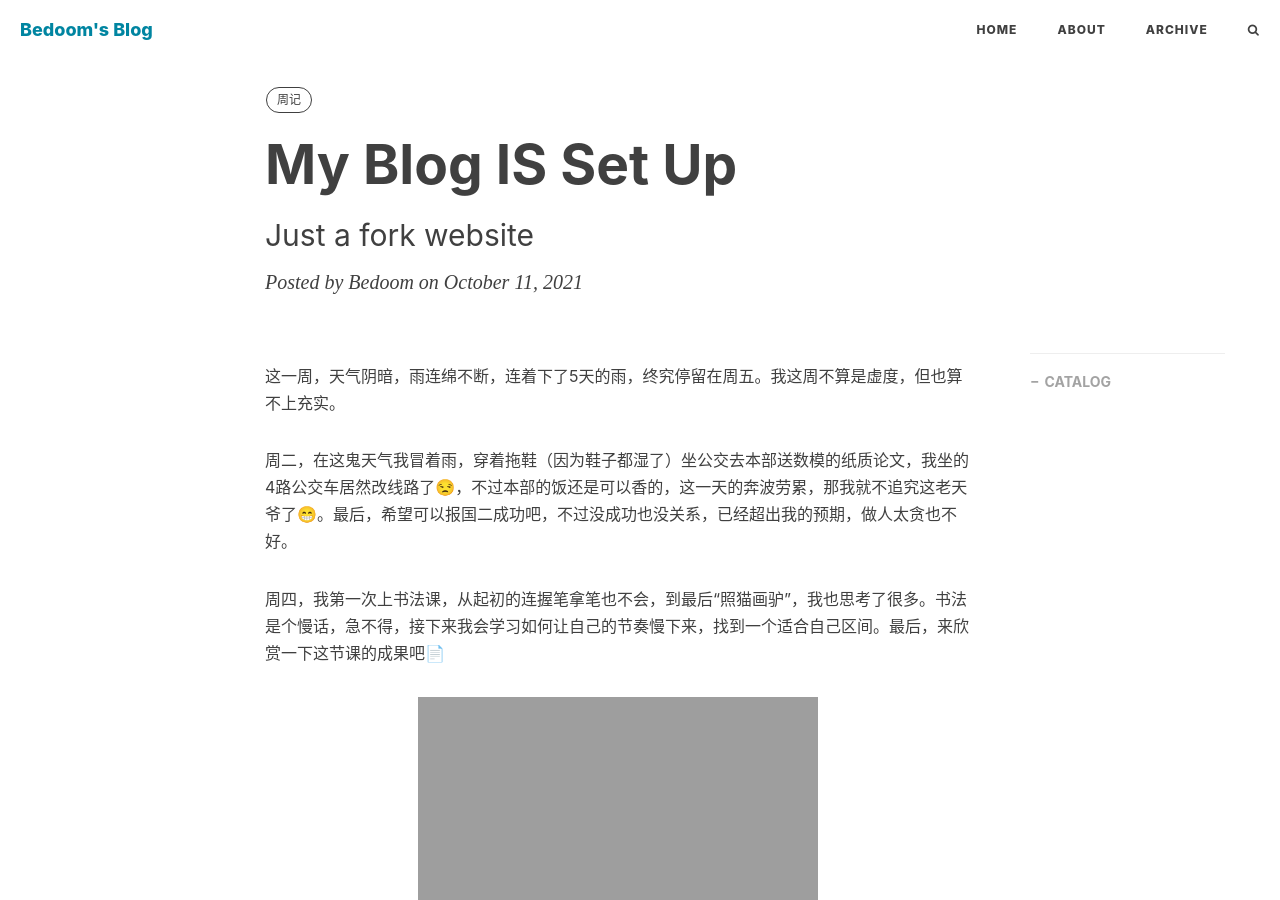
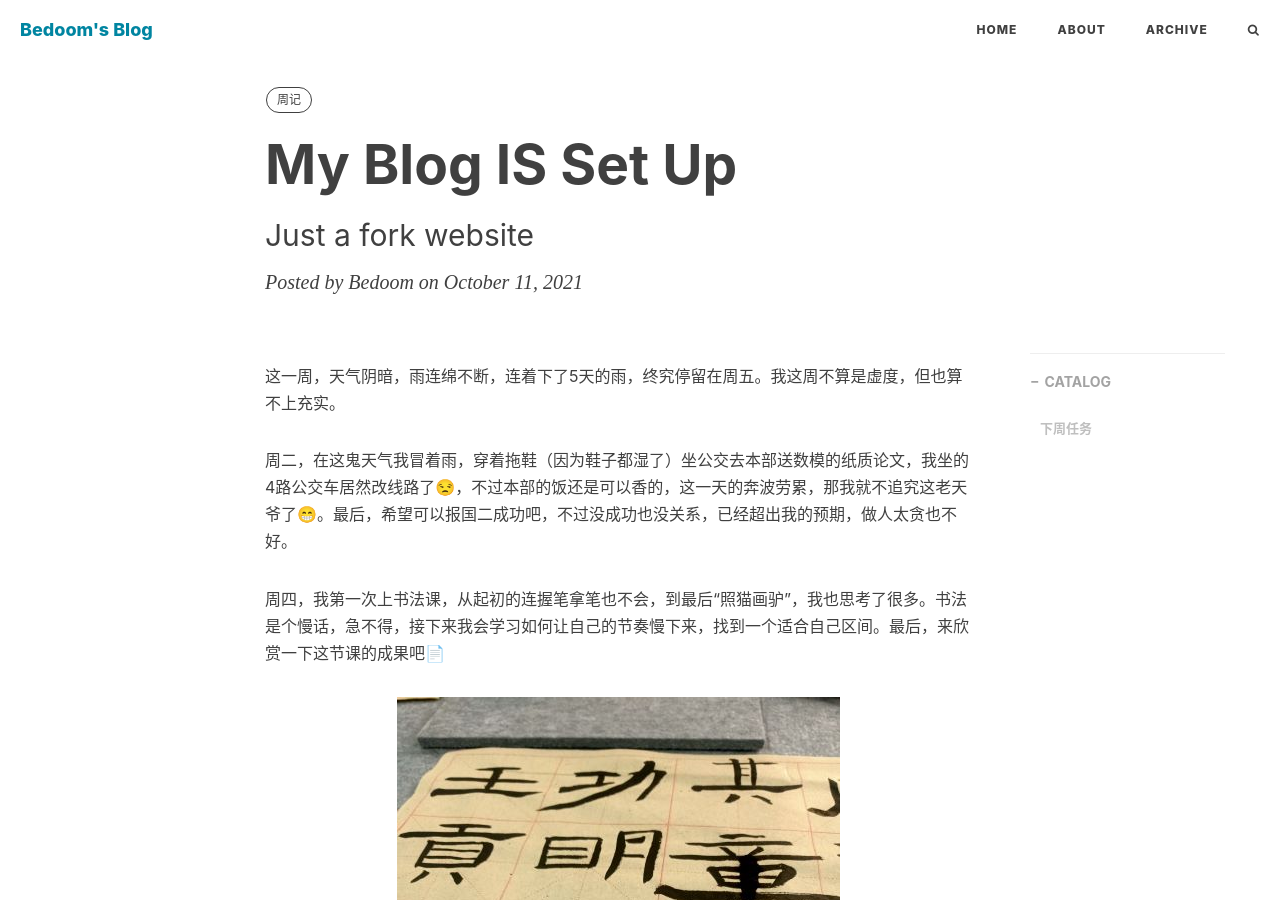
Before and after one commit to bedoom/bedoom.github.io, a Jekyll site: the page built from _posts/2021-10-11-my-blog-is-set-up.md, in a window 1280 px wide and 900 px high. Built offline with Jekyll 4.4.1, drawn with Linux system fonts in a browser that asks for light colours; nearby versions of some CDN libraries; comment, search, counter and statistics services are not loaded; some of the changed text lies outside the part shown.

Commit message:
update a blog

```diff
--- a/_posts/2021-10-11-my-blog-is-set-up.md
+++ b/_posts/2021-10-11-my-blog-is-set-up.md
@@ -15,11 +15,15 @@ tags:
 
 周四，我第一次上书法课，从起初的连握笔拿笔也不会，到最后“照猫画驴”，我也思考了很多。书法是个慢话，急不得，接下来我会学习如何让自己的节奏慢下来，找到一个适合自己区间。最后，来欣赏一下这节课的成果吧📄
 
-<img src="../img/blog-img/KYWEQ$LTI6LSVPQNCZM`_A.jpg"  />
+<img src="https://github.com/bedoom/bedoom.github.io/blob/main/img/blog-img/1.jpg"/>
 
 
 以上都是流水账，接下来是最最重要的是，我的博客🎉🎉🎉终于完成了👉👉👉👉👉[Bedoom‘s Blog](https://bedoom.github.io/)
 
 Bedoom‘s Blog 花费了我三天的时间，把一位大佬源码看了一遍，又改了一遍，对于我这种小白来说，已经是做到了极致，以后有时间我会实现更多的idea，敬请期待吧！
 
-![image-20211011170954320](../img/blog-img/image-20211011170954320.png)
+<img src="https://github.com/bedoom/bedoom.github.io/blob/main/img/blog-img/image-20211011170954320.png"/>
+
+## 下周任务
+
+准备写一个选课脚本，喜欢的点一个star吧
```
